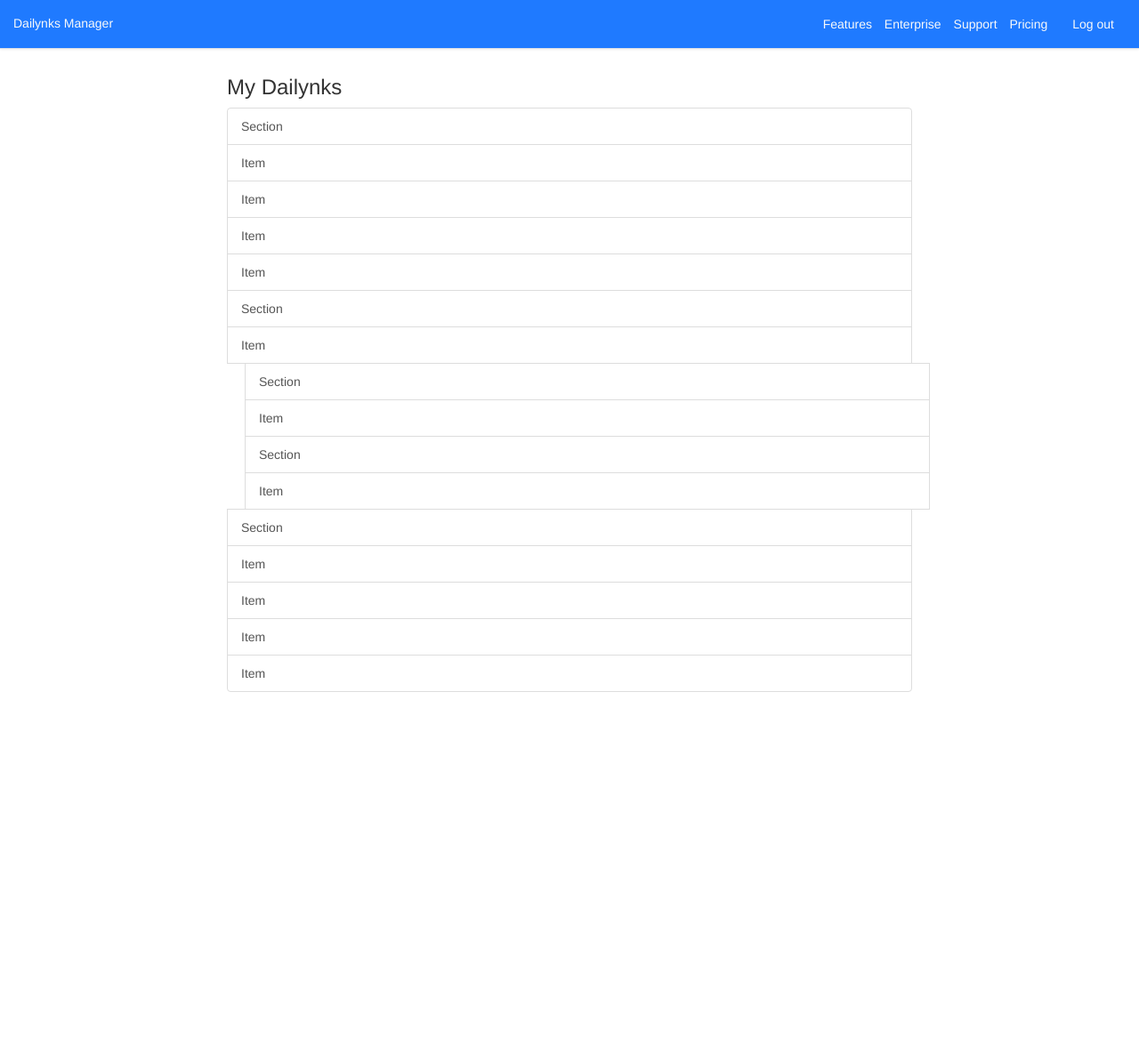
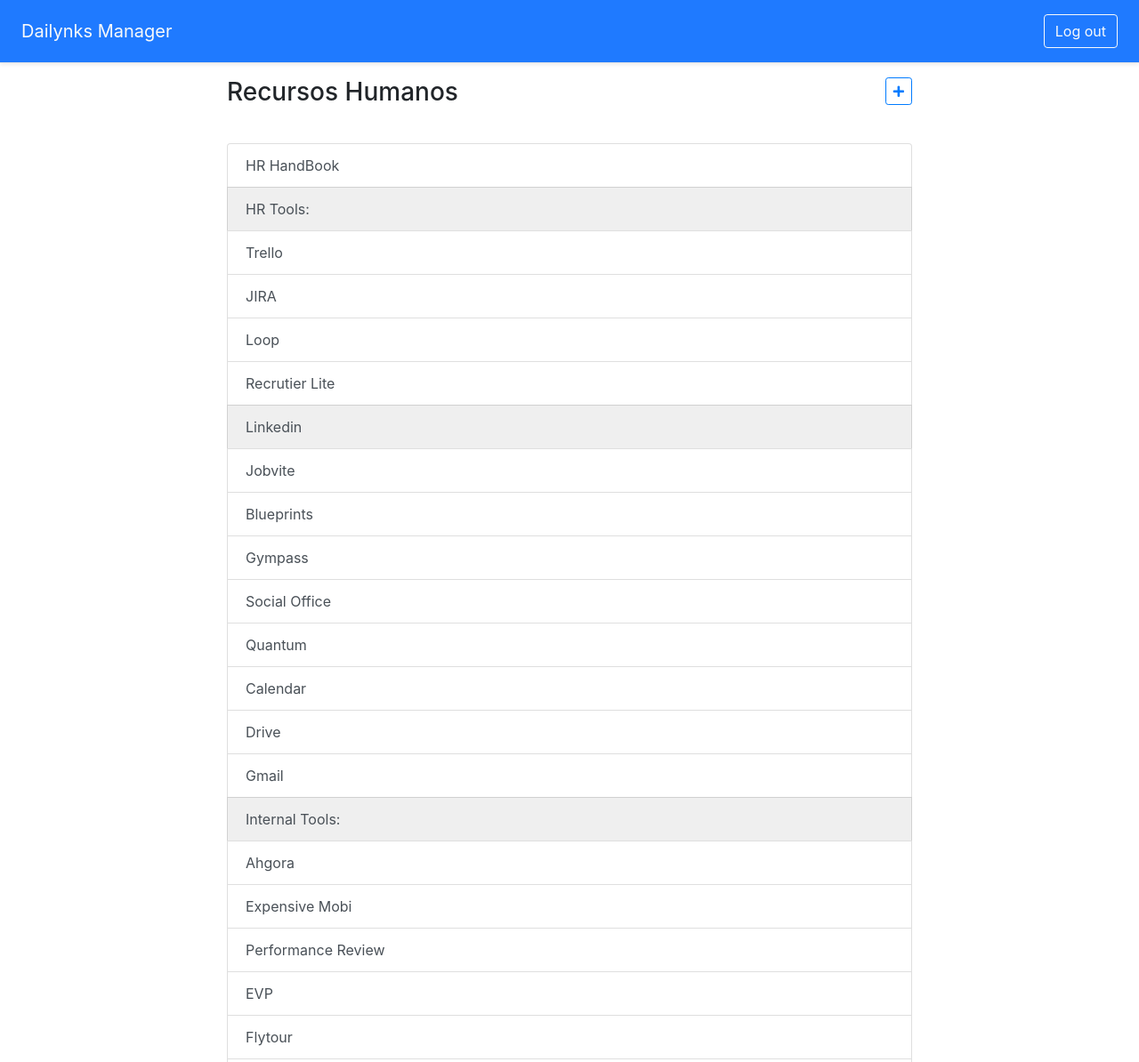
Before and after one commit to camisLuisa/dailynks-manager, a plain HTML site: page dailynks-edition.html in a window 1280 px wide. Shown: the top 1194 px of the page at 89% size. Before the commit the page ends 800 px from the top, so only its background shows below. Drawn offline with nearby package versions, Linux system fonts and the light colour scheme.

Commit message:
update 2

```diff
--- a/dailynks-edition.html
+++ b/dailynks-edition.html
@@ -6,45 +6,51 @@
 	    <meta name="viewport" content="width=device-width, initial-scale=1, maximum-scale=1" />
         <link href="static/css/bootstrap.min.css" rel="stylesheet" />
         <link href="static/css/home.css" rel="stylesheet" />
-        <link rel="stylesheet" href="https://maxcdn.bootstrapcdn.com/bootstrap/3.3.7/css/bootstrap.min.css">
         <script src="https://ajax.googleapis.com/ajax/libs/jquery/3.3.1/jquery.min.js"></script>
-        <script src="https://maxcdn.bootstrapcdn.com/bootstrap/3.3.7/js/bootstrap.min.js"></script>
+        <script src="https://maxcdn.bootstrapcdn.com/bootstrap/4.0.0/js/bootstrap.min.js"></script>
+        <link rel="stylesheet" href="https://use.fontawesome.com/releases/v5.3.1/css/all.css" integrity="sha384-mzrmE5qonljUremFsqc01SB46JvROS7bZs3IO2EmfFsd15uHvIt+Y8vEf7N7fWAU" crossorigin="anonymous">
     </head>
     <body>
         <header>
             <div class="d-flex flex-column flex-md-row align-items-center p-3 px-md-4 mb-3 border-bottom shadow-sm navbar-layout">
                 <h5 class="my-0 mr-md-auto font-weight-normal text-light">Dailynks Manager</h5>
-                <nav class="my-2 my-md-0 mr-md-3">
-                    <a class="p-2 text-light" href="#">Features</a>
-                    <a class="p-2 text-light" href="#">Enterprise</a>
-                    <a class="p-2 text-light" href="#">Support</a>
-                    <a class="p-2 text-light" href="#">Pricing</a>
-                </nav>
-                <a class="btn btn-outline-light" href="#">Log out</a>
+                <a class="btn btn-outline-light" href="index.html">Log out</a>
             </div>
         </header>
         <div class="container container-small">
-            <section >
-                <h3>My Dailynks</h3>
-                <div class="list-group">
-                    <button type="button" class="list-group-item list-group-item-action list-group-item-secondary" data-toggle="modal" data-target="#sectionModal">Section</button>
-                    <button type="button" class="list-group-item list-group-item-action" data-toggle="modal" data-target="#itemModal">Item</button>
-                    <button type="button" class="list-group-item list-group-item-action" data-toggle="modal" data-target="#itemModal">Item</button>
-                    <button type="button" class="list-group-item list-group-item-action" data-toggle="modal" data-target="#itemModal">Item</button>
-                    <button type="button" class="list-group-item list-group-item-action" data-toggle="modal" data-target="#itemModal">Item</button>
-                    <button type="button" class="list-group-item list-group-item-action list-group-item-secondary" data-toggle="modal" data-target="#sectionModal">Section</button>
-                    <button type="button" class="list-group-item list-group-item-action" data-toggle="modal" data-target="#itemModal">Item</button>
-                    <button type="button" class="list-group-item list-group-item-action submenu list-group-item-secondary" data-toggle="modal" data-target="#sectionModal">Section</button>
-                    <button type="button" class="list-group-item list-group-item-action submenu" data-toggle="modal" data-target="#itemModal">Item</button>
-                    <button type="button" class="list-group-item list-group-item-action submenu list-group-item-secondary" data-toggle="modal" data-target="#sectionModal">Section</button>
-                    <button type="button" class="list-group-item list-group-item-action submenu" data-toggle="modal" data-target="#itemModal">Item</button>
-                    <button type="button" class="list-group-item list-group-item-action list-group-item-secondary" data-toggle="modal" data-target="#sectionModal">Section</button>
-                    <button type="button" class="list-group-item list-group-item-action" data-toggle="modal" data-target="#itemModal">Item</button>
-                    <button type="button" class="list-group-item list-group-item-action" data-toggle="modal" data-target="#itemModal">Item</button>
-                    <button type="button" class="list-group-item list-group-item-action" data-toggle="modal" data-target="#itemModal">Item</button>
-                    <button type="button" class="list-group-item list-group-item-action" data-toggle="modal" data-target="#itemModal">Item</button>
-                </div>
-            </section>
+            <h3 class="title">
+                <span>Recursos Humanos</span>
+                <button type="button" class="btn btn-outline-primary btn-sm float-right">
+                    <i class="fa fa-plus"></i>
+                </button>
+            </h3>
+            <div class="list-group">
+                <a href="#" class="list-group-item list-group-item-action" data-toggle="modal" data-target="#itemModal">HR HandBook</a>
+                <a href="#" class="list-group-item list-group-item-action section" data-toggle="modal" data-target="#sectionModal">HR Tools:</a>
+                <a href="#" class="list-group-item list-group-item-action" data-toggle="modal" data-target="#itemModal">Trello</a>
+                <a href="#" class="list-group-item list-group-item-action" data-toggle="modal" data-target="#itemModal">JIRA</a>
+                <a href="#" class="list-group-item list-group-item-action" data-toggle="modal" data-target="#itemModal">Loop</a>
+                <a href="#" class="list-group-item list-group-item-action" data-toggle="modal" data-target="#itemModal">Recrutier Lite</a>
+                <a href="#" class="list-group-item list-group-item-action section" data-toggle="modal" data-target="#sectionModal">Linkedin</a>
+                <a href="#" class="list-group-item list-group-item-action" data-toggle="modal" data-target="#itemModal">Jobvite</a>
+                <a href="#" class="list-group-item list-group-item-action" data-toggle="modal" data-target="#itemModal">Blueprints</a>
+                <a href="#" class="list-group-item list-group-item-action" data-toggle="modal" data-target="#itemModal">Gympass</a>
+                <a href="#" class="list-group-item list-group-item-action" data-toggle="modal" data-target="#itemModal">Social Office</a>
+                <a href="#" class="list-group-item list-group-item-action" data-toggle="modal" data-target="#itemModal">Quantum</a>
+                <a href="#" class="list-group-item list-group-item-action" data-toggle="modal" data-target="#itemModal">Calendar</a>
+                <a href="#" class="list-group-item list-group-item-action" data-toggle="modal" data-target="#itemModal">Drive</a>
+                <a href="#" class="list-group-item list-group-item-action" data-toggle="modal" data-target="#itemModal">Gmail</a>
+                <a href="#" class="list-group-item list-group-item-action section" data-toggle="modal" data-target="#sectionModal">Internal Tools:</a>
+                <a href="#" class="list-group-item list-group-item-action" data-toggle="modal" data-target="#itemModal">Ahgora</a>
+                <a href="#" class="list-group-item list-group-item-action" data-toggle="modal" data-target="#itemModal">Expensive Mobi</a>
+                <a href="#" class="list-group-item list-group-item-action" data-toggle="modal" data-target="#itemModal">Performance Review</a>
+                <a href="#" class="list-group-item list-group-item-action" data-toggle="modal" data-target="#itemModal">EVP</a>
+                <a href="#" class="list-group-item list-group-item-action" data-toggle="modal" data-target="#itemModal">Flytour</a>
+                <a href="#" class="list-group-item list-group-item-action" data-toggle="modal" data-target="#itemModal">Forms</a>
+                <a href="#" class="list-group-item list-group-item-action section" data-toggle="modal" data-target="#sectionModal">Onboarding:</a>
+                <a href="#" class="list-group-item list-group-item-action" data-toggle="modal" data-target="#itemModal">Onboarding</a>
+                <a href="#" class="list-group-item list-group-item-action" data-toggle="modal" data-target="#itemModal">ADD</a>
+            </div>
 
             <div class="modal fade" id="sectionModal" tabindex="-1" role="dialog" aria-labelledby="sectionModalLabel" aria-hidden="true">
                 <div class="modal-dialog" role="document">
--- a/static/css/home.css
+++ b/static/css/home.css
@@ -6,6 +6,10 @@
     width: 800px;
 }
 
-.submenu {
-    margin-left: 20px;
+.section {
+    background-color: #efefef !important;
 }
+
+.title {
+    margin-bottom: 40px;
+}
```
